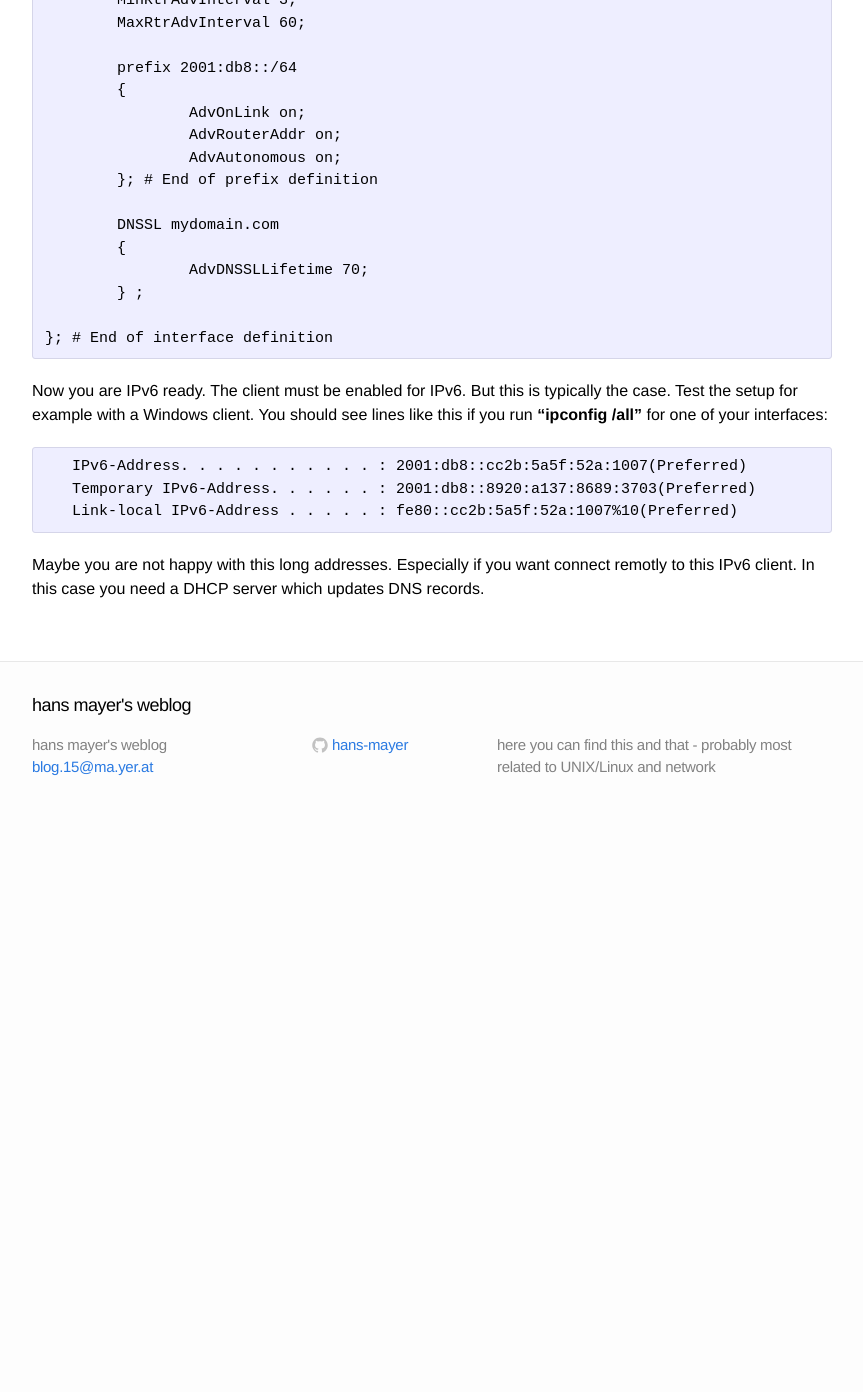
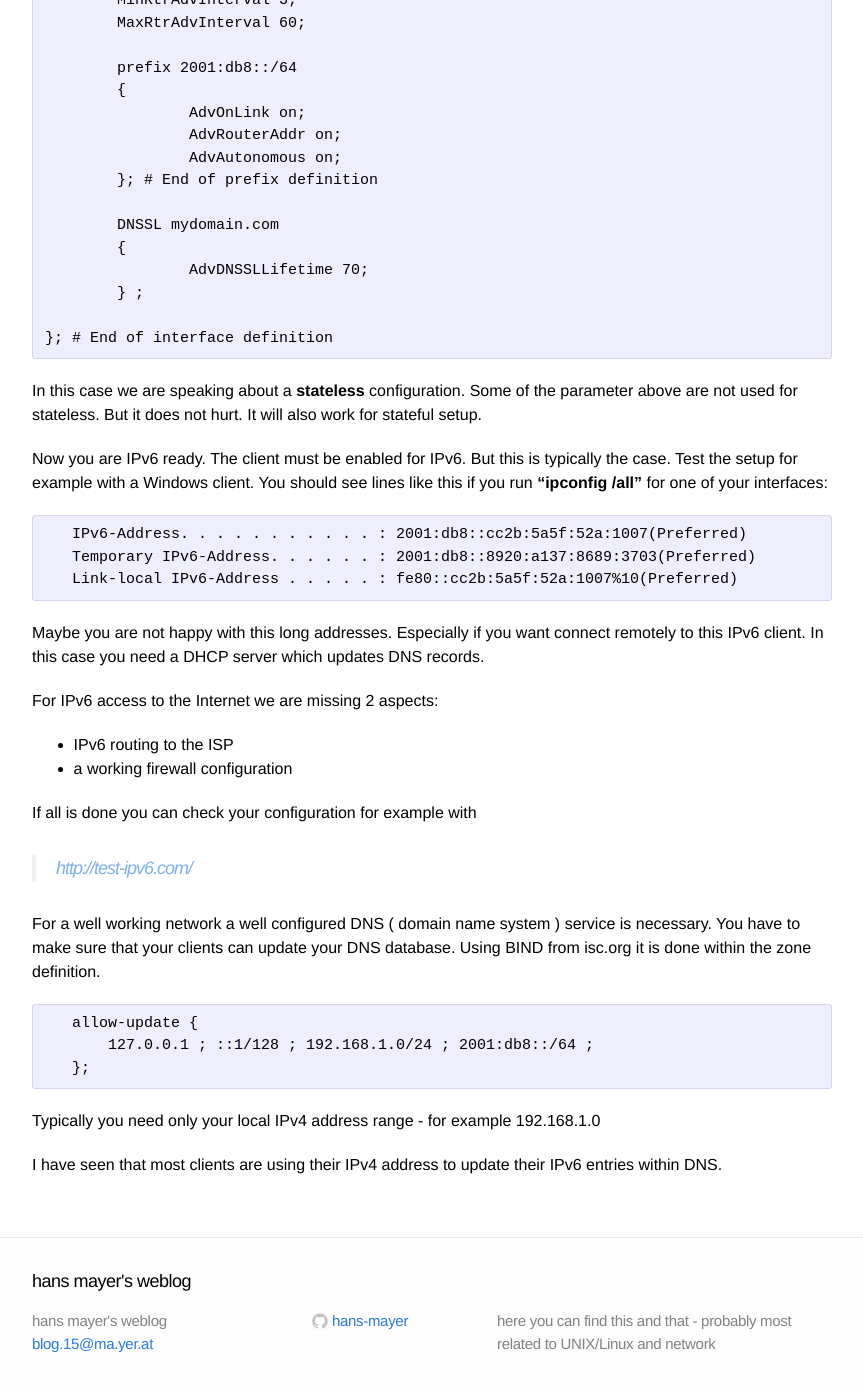
Before and after one commit to hans-mayer/blog, a Jekyll site: the page built from _posts/2015-12-29-ipv6-with-gnulinux.markdown, in a window 1280 px wide and 1400 px high, scrolled down 1128 px. Shown: the top 1392 px of the window, without its empty margins (208-1071 px from the left). Built offline with Jekyll 4.4.1, drawn with Linux system fonts in a browser that asks for light colours; before the commit the page ends 1952 px from its top, so only the background shows below that.

Commit message:
update ipv6-with-gnulinux

```diff
--- a/_posts/2015-12-29-ipv6-with-gnulinux.markdown
+++ b/_posts/2015-12-29-ipv6-with-gnulinux.markdown
@@ -65,6 +65,8 @@ interface eth0
 }; # End of interface definition
 </pre>
 
+In this case we are speaking about a **stateless** configuration. Some of the parameter above are not used for stateless. But it does not hurt. It will also work for stateful setup.
+
 Now you are IPv6 ready. The client must be enabled for IPv6. But this is typically the case. Test the setup for example with a Windows client. You should see lines like this if you run **"ipconfig /all"** for one of your interfaces:
 
 <pre>
@@ -73,4 +75,25 @@ Now you are IPv6 ready. The client must be enabled for IPv6. But this is typical
    Link-local IPv6-Address . . . . . : fe80::cc2b:5a5f:52a:1007%10(Preferred)
 </pre>
 
-Maybe you are not happy with this long addresses. Especially if you want connect remotly to this IPv6 client. In this case you need a DHCP server which updates DNS records.
+Maybe you are not happy with this long addresses. Especially if you want connect remotely to this IPv6 client. In this case you need a DHCP server which updates DNS records.
+
+For IPv6 access to the Internet we are missing 2 aspects:
+
+* IPv6 routing to the ISP
+* a working firewall configuration
+
+If all is done you can check your configuration for example with
+
+> [http://test-ipv6.com/](http://test-ipv6.com/)
+
+For a well working network a well configured DNS ( domain name system ) service is necessary. You have to make sure that your clients can update your DNS database. Using BIND from isc.org it is done within the zone definition.
+
+<pre>
+   allow-update {
+       127.0.0.1 ; ::1/128 ; 192.168.1.0/24 ; 2001:db8::/64 ;
+   };
+</pre>
+
+Typically you need only your local IPv4 address range - for example 192.168.1.0
+
+I have seen that most clients are using their IPv4 address to update their IPv6 entries within DNS.
```
